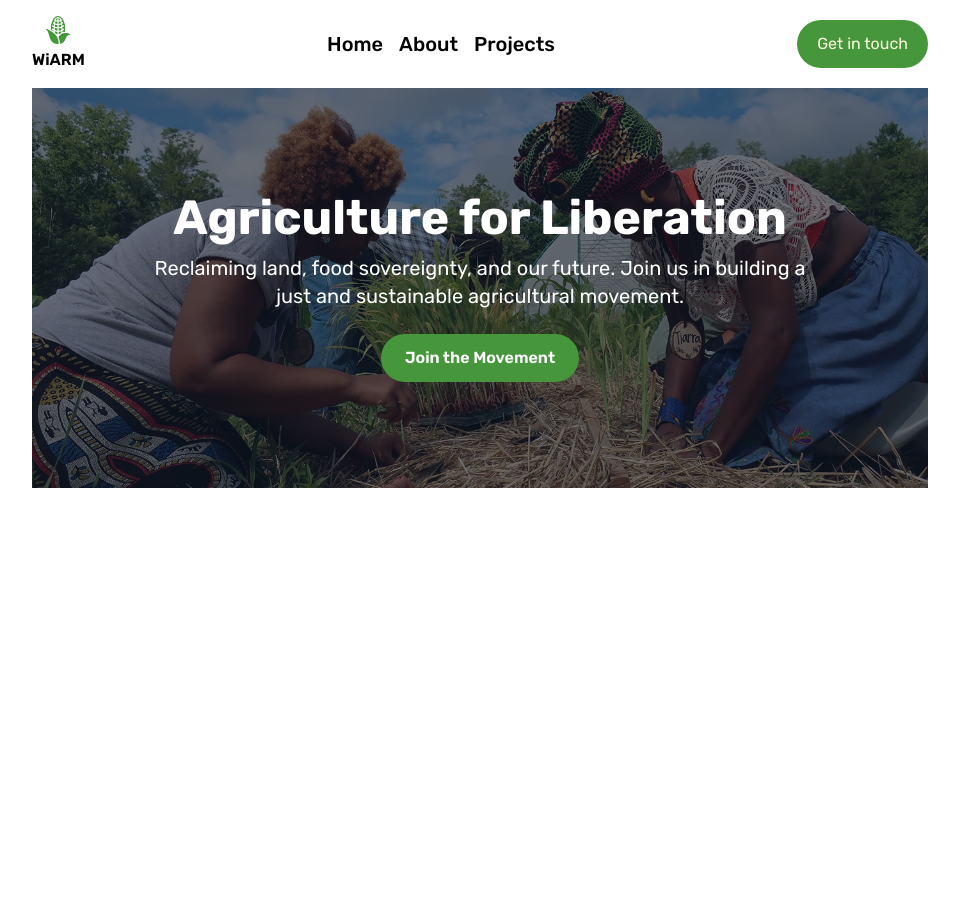
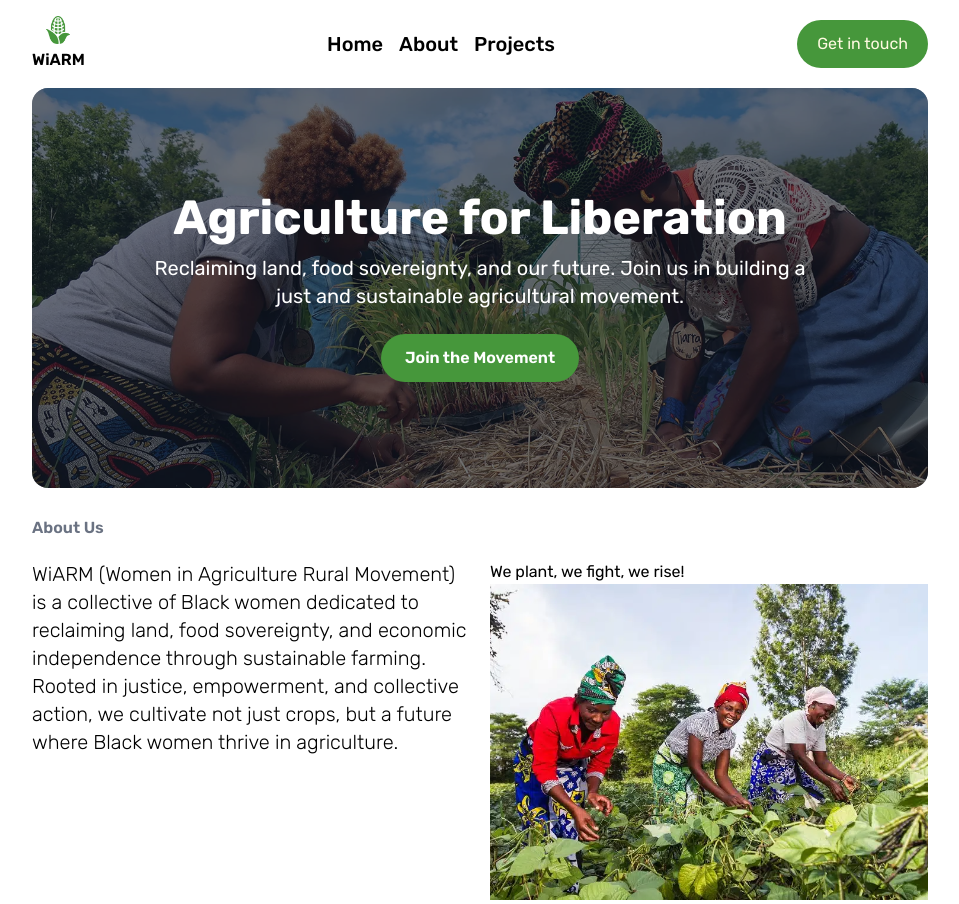
Before and after one commit to rorisangputu/wiarm, a React (Vite) app: page / in a window 1280 px wide. Shown: the whole page, without its empty margins (160-1119 px from the left). Before the commit the page ends 800 px from the top, so only its background shows below. Built offline with nearby package versions, Linux system fonts and the light colour scheme.

Commit message:
creating about section

```diff
--- /dev/null
+++ b/src/components/AboutSection.jsx
@@ -0,0 +1,25 @@
+import React from 'react'
+import farmingWomen from '../assets/woman_farming.webp'
+const AboutSection = () => {
+  return (
+    <div className='my-7'>
+        <h1 className='font-semibold text-normal mb-5 text-gray-500'>About Us</h1>
+        <div className='w-full flex flex-row gap-5'>
+            <div className='w-1/2 flex'>
+                <p className='text-xl font-light'>
+                    WiARM (Women in Agriculture Rural Movement) is a collective of Black women dedicated to
+                    reclaiming land, food sovereignty, and economic independence through sustainable farming.
+                    Rooted in justice, empowerment, and collective action, we cultivate not just crops, but a
+                    future where Black women thrive in agriculture.
+                </p>
+            </div>
+            <div className='w-1/2'>
+                <p>We plant, we fight, we rise!</p>
+                <img src={farmingWomen} alt="" className='w-full h-full object-cover' />
+            </div>
+        </div>
+    </div>
+  )
+}
+
+export default AboutSection
--- a/src/components/Hero.jsx
+++ b/src/components/Hero.jsx
@@ -3,12 +3,12 @@ import mulch from '../assets/mulch_farming.webp'
 
 const Hero = () => {
   return (
-    <div className="relative w-full h-[50vh] flex items-center justify-center bg-gray-900 text-white">
+    <div className="relative w-full h-[50vh] flex items-center justify-center bg-gray-900 text-white rounded-2xl">
       {/* Background Image */}
       <img
         src={mulch}
         alt="Mulch"
-        className="absolute inset-0 w-full h-full object-cover opacity-40"
+        className="absolute inset-0 w-full h-full object-cover opacity-40 rounded-2xl"
       />
 
       {/* Content */}
--- a/src/pages/Home.jsx
+++ b/src/pages/Home.jsx
@@ -1,10 +1,12 @@
 import React from 'react'
 import Hero from '../components/Hero'
+import AboutSection from '../components/AboutSection'
 
 const Home = () => {
   return (
     <div>
       <Hero/>
+      <AboutSection/>
     </div>
   )
 }
```
